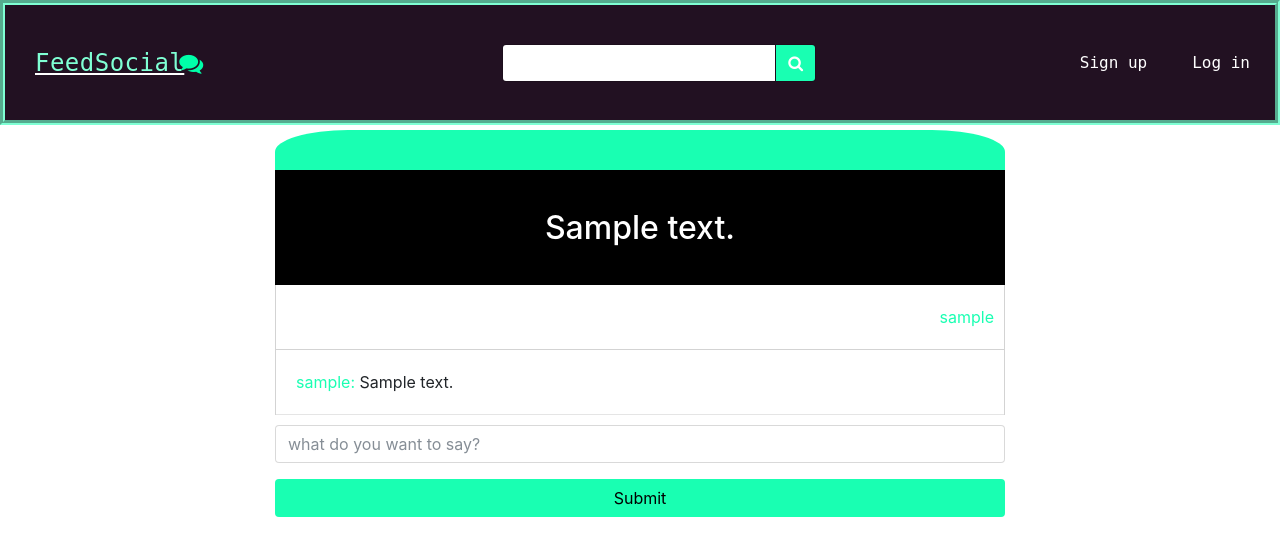
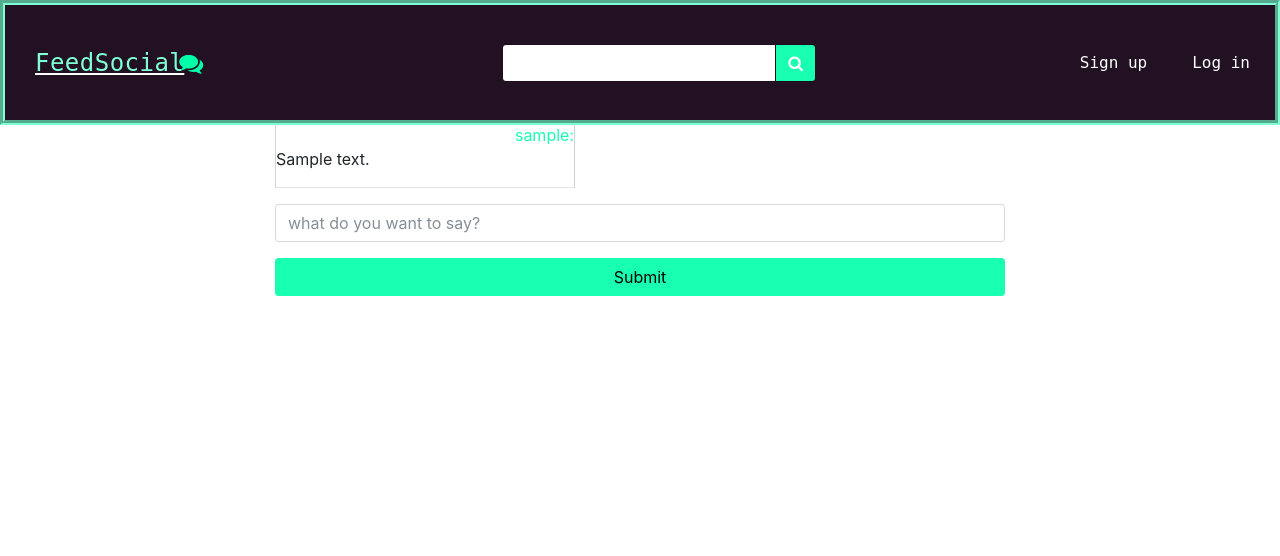
Before and after one commit to lukebiggerstaff/feedsocial, a Django app: page /content/1 in a window 1280 px wide. Shown: the top 556 px of the page. Run offline with Django 3.2, Linux system fonts and the light colour scheme; tables that the repository leaves empty hold one stand-in row (values such as "Sample post"); some libraries are stand-ins or nearby versions.

Commit message:
set up wrapper over main content to allow for the footer to automatically be appended at the bottom of the page

```diff
--- a/feedsocial/feed/static/css/main.css
+++ b/feedsocial/feed/static/css/main.css
@@ -47,63 +47,104 @@
         cursor: pointer;
         color: aquamarine; }
 
-.content-detail {
+footer {
   display: flex;
-  flex-flow: column;
+  justify-content: flex-end;
+  height: 140px;
+  border-top: 5px groove aquamarine;
+  background-color: #212;
+  color: aquamarine;
+  display: flex;
+  font-family: 'monospace'; }
+  footer h5 {
+    align-self: flex-end;
+    padding: 20px; }
+
+.comment-block {
   border-top: 40px solid #19ffb2;
-  border-radius: 10%; }
-  .content-detail--header {
-    background-color: black;
+  border-right: 1px solid lightgrey;
+  border-left: 1px solid lightgrey;
+  border-radius: 10% 10% 0 0;
+  width: 300px;
+  align-self: center; }
+  @media (max-width: 350px) {
+    .comment-block {
+      width: 200px; } }
+  @media (max-width: 250px) {
+    .comment-block {
+      width: 100px; } }
+  .comment-block h2 {
+    padding: 20px;
     color: white;
-    padding: 40px;
-    display: flex;
-    justify-content: center;
-    margin-bottom: 0; }
-  .content-detail p {
-    padding: 20px 10px;
-    border-right: 1px solid lightgrey;
-    border-left: 1px solid lightgrey;
-    border-bottom: 1px solid lightgrey;
+    background-color: black; }
+  .comment-block a {
     display: flex;
     justify-content: flex-end;
-    margin-bottom: 0; }
-    .content-detail p a {
-      text-decoration: none;
-      color: #19ffb2; }
+    color: #19ffb2; }
+  .comment-block small {
+    padding: 10px 20px; }
 
-.comment-block {
+.comment-item {
+  border-top: 40px solid #19ffb2;
   border-right: 1px solid lightgrey;
   border-left: 1px solid lightgrey;
-  margin-bottom: 10px; }
-  .comment-block hr {
-    margin: 0; }
-  .comment-block p {
+  border-bottom: 1px solid lightgrey;
+  width: 300px; }
+  @media (max-width: 350px) {
+    .comment-item {
+      width: 200px; } }
+  @media (max-width: 250px) {
+    .comment-item {
+      width: 100px; } }
+  .comment-item h5 {
     padding: 20px;
-    margin: 0; }
-  .comment-block a {
-    color: #19ffb2;
-    text-decoration: none; }
+    color: white;
+    background-color: black; }
+  .comment-item a {
+    display: flex;
+    justify-content: flex-end;
+    color: #19ffb2; }
+  .comment-item small {
+    padding: 10px 20px; }
 
 .feed-grid {
   list-style: none;
   padding: 0;
-  margin: 0;
+  flex: 1 1 auto;
   display: flex;
   flex-wrap: wrap;
-  justify-content: center; }
+  justify-content: center;
+  margin-top: 275px;
+  margin-bottom: 30px; }
+  @media (min-width: 300px) {
+    .feed-grid {
+      margin-top: 225px; } }
+  @media (min-width: 550px) {
+    .feed-grid {
+      margin-top: 160px; } }
+  @media (min-width: 855px) {
+    .feed-grid {
+      margin-top: 130px; } }
   .feed-grid--item {
     display: flex;
     flex-flow: column;
     border-top: 40px solid #19ffb2;
     border-bottom: 1px solid black;
+    border-radius: 10%;
     width: 300px;
-    margin: 10px;
-    border-radius: 10%; }
+    margin: 10px; }
+    @media (max-width: 350px) {
+      .feed-grid--item {
+        width: 200px; } }
+    @media (max-width: 250px) {
+      .feed-grid--item {
+        width: 100px; } }
     .feed-grid--item h4 {
       flex: 1 1 auto;
       display: flex;
+      flex-direction: column;
       justify-content: center;
-      align-items: center;
+      overflow-wrap: break-word;
       color: white;
       background-color: #212;
       padding: 30px 20px; }
@@ -121,9 +162,30 @@
       padding: 20px 20px 20px 5px;
       align-self: center; }
 
-.feed-wrapper {
-  margin-top: 130px; }
+#signup-form form {
+  max-width: 400px;
+  margin: 20px 0;
+  padding: 20px;
+  border: 1px solid lightgrey; }
+  @media (min-width: 425px) {
+    #signup-form form {
+      width: 400px;
+      align-self: center; } }
+
+.site-wrapper {
+  display: flex;
+  flex-direction: column;
+  min-height: 100vh;
+  margin: 0;
+  padding: 0; }
 
 .feed-button {
   background-color: #19ffb2;
   cursor: pointer; }
+
+.login-form {
+  width: 300px;
+  align-self: center;
+  justify-content: center;
+  border: 1px solid lightgrey;
+  padding: 20px; }
--- a/feedsocial/feed/static/scss/main.scss
+++ b/feedsocial/feed/static/scss/main.scss
@@ -1,11 +1,24 @@
 @import '_nav.scss';
+@import '_footer.scss';
 @import '_comment.scss';
 @import '_feed.scss';
+@import '_signup.scss';
 
-.feed-wrapper {
-  margin-top: 130px;
+.site-wrapper {
+  display: flex;
+  flex-direction: column;
+  min-height: 100vh;
+  margin: 0;
+  padding: 0;
 }
 .feed-button {
   background-color: #19ffb2;
   cursor: pointer;
 }
+.login-form {
+  width: 300px;
+  align-self: center;
+  justify-content: center;
+  border: 1px solid lightgrey;
+  padding: 20px;
+}
```
